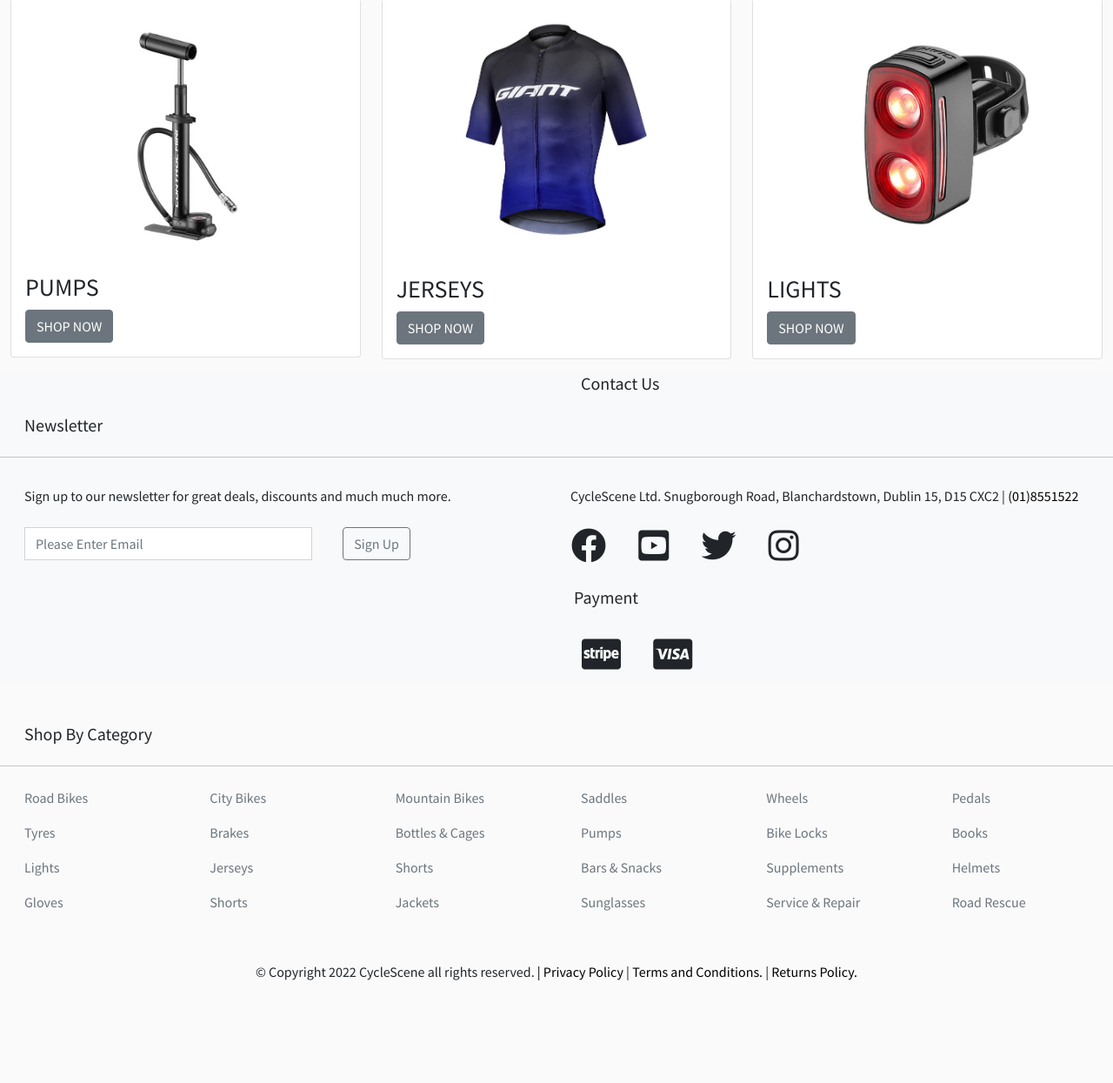
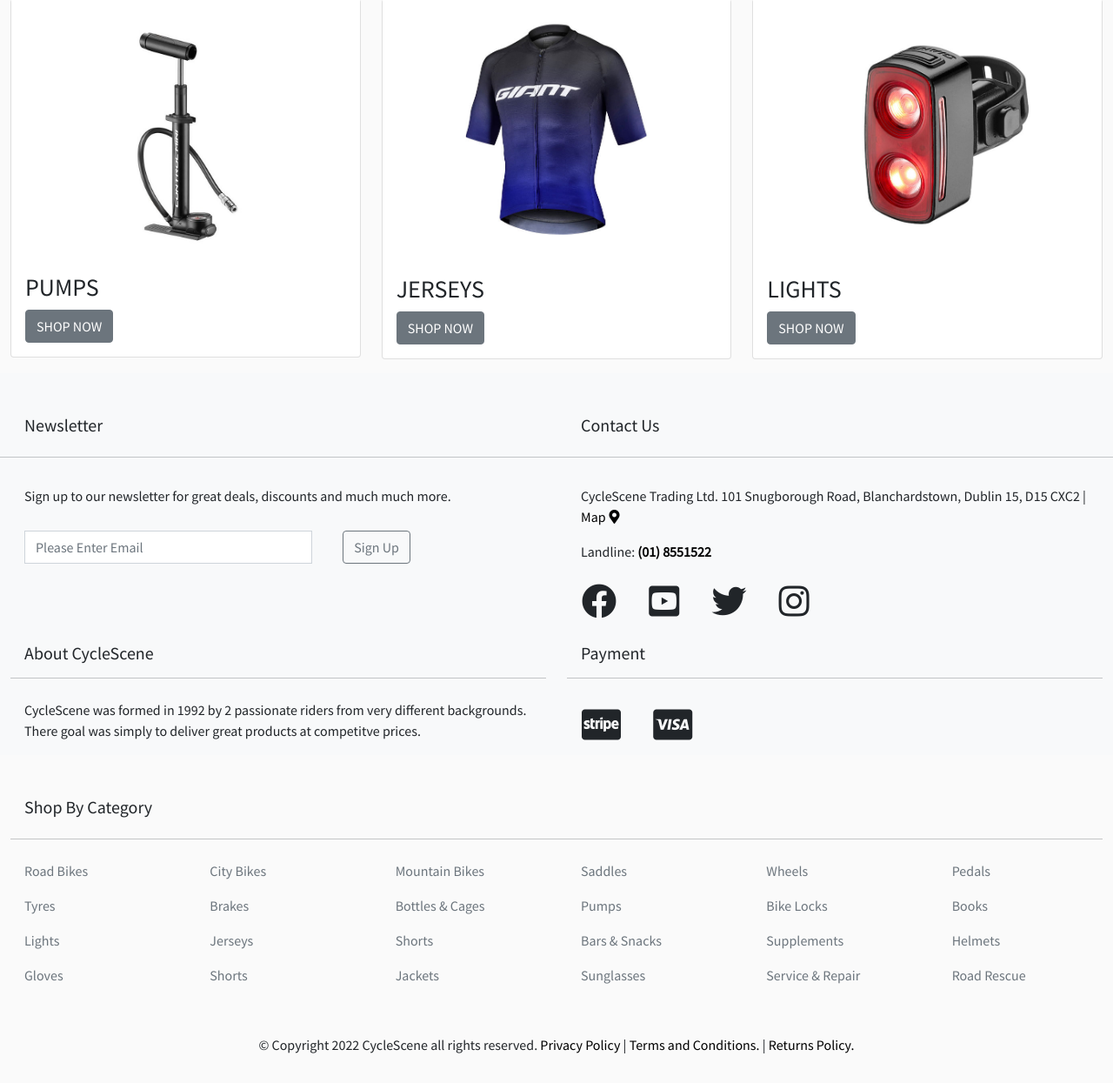
Before and after one commit to KRyan23/CycleScene, a Django app: page / in a window 1280 px wide. Shown: the part 1967-3212 px from the top of the page at 87% size. Before the commit the page ends 3094 px from the top, so only its background shows below. Run offline with Django 3.2, Linux system fonts and the light colour scheme.

Commit message:
finished footer

```diff
--- a/static/css/base.css
+++ b/static/css/base.css
@@ -92,7 +92,7 @@ ul > li {
     color:#6C757D;
 }
 
-.nav-link:hover, .override-link-color:hover, .footer-link:hover, .social-media:hover, .payment-types:hover{
+.nav-link:hover, .override-link-color:hover, .footer-link:hover, .social-media:hover, .payment-types:hover, .maps-location:hover{
     color: orange;
 }
 
@@ -135,9 +135,11 @@ ul > li {
     -moz-background-clip: text;
 }
 
-.newsletter-input-box {
-    width: 225px;
+.text-font-weight {
+    font-weight: 900;
 }
+
+
 
 /* --------- Keyframes Calls -------------- */
 
@@ -199,6 +201,10 @@ ul > li {
     .main-page-quote > h2 {
         font-size: 1em;
     }
+
+    body {
+        font-size: 1.1em;
+    }
 }
   /*- 250px - 320px -*/
   @media only screen and (min-width: 250px) and (max-width: 320px) {
@@ -222,6 +228,14 @@ ul > li {
 
     .main-page-quote > h2 {
         font-size: 1em;
+    }
+
+    body {
+        font-size: 1.1em;
+    }
+
+    .input-group {
+        width: 100%;
     }
 
   }
@@ -249,6 +263,9 @@ ul > li {
         font-size: 1em;
     }
 
+    body {
+        font-size: 1.1em;
+    }
   }
 
   /*- 500px - 767px -*/
--- a/templates/base.html
+++ b/templates/base.html
@@ -205,75 +205,79 @@
 
 
 <!-- footer start-->
-<footer>
-  <div class="desktop-footer bg-light"><!-- start desktop footer-->
+<footer class="panel-primary">
+  <div class="desktop-footer bg-light">
     <div class="container-fluid">
       <div class="row">
         <div class="col-sm-6 col-md-6 col-lg-6 col-xl-6 ">
           <h5 class="mx-3 mt-5">Newsletter</h5>
-
         </div>
         <div class="col-sm-6 col-md-6 col-lg-6 col-xl-6 ">
-        <h5 class="mx-3 desktop-contact-us">Contact Us</h5>
+          <h5 class="mx-3 mt-5 desktop-contact-us">Contact Us</h5>
         </div>
       </div>
     </div>
     <hr>
-
+    <!--Newsletter-->
     <div class="container-fluid">
       <div class="row">
         <div class="col-sm-12 col-md-6 col-lg-6 col-xl-6">
           <p class="mx-3 mt-3">Sign up to our newsletter for great deals, discounts and much much more.</p>
           <div class="input-group w-75 mt-4">
             <label for="email"></label>
-        <input type="text" class="form-control mx-3 " placeholder="Please Enter Email" aria-label="enter email address" aria-describedby="basic-addon2">
+            <input type="email" id="email" class="form-control mt-1 mx-3" placeholder="Please Enter Email"
+              aria-label="enter email address">
             <div class="input-group-append">
-          <button class="btn btn-outline-secondary" type="button">Sign Up</button>
+              <button class="btn btn-outline-secondary mt-1" type="button">Sign Up</button>
             </div>
           </div>
         </div>
-
-    <div class="col-sm-12 col-md-6 col-lg-6 col-xl-6 px-0">
-      <h5 class="mx-4 mt-5 mobile-contact-us">Contact Us</h5>
-      <hr class="mobile-contact-us ">
-      <p class="mx-3 mt-3">CycleScene Ltd. Snugborough Road, Blanchardstown,
-        Dublin 15, D15 CXC2 |<a href="#" class="footer-link"> (01)8551522</a></p>
-        <a class="btn btn-lg" href="https://www.facebook.com/" target="_blank"
-    rel="noopener" aria-label="facebook" title="facebook" role="button">
+        <!--Contact-->
+        <div class="col-sm-12 col-md-6 col-lg-6 col-xl-6 ">
+          <h5 class="mx-3 mt-5 mobile-contact-us">Contact Us</h5>
+          <hr class="mobile-contact-us px-0">
+          <p class="mx-3 mt-3">CycleScene Trading Ltd. 101 Snugborough Road, Blanchardstown,
+            Dublin 15, D15 CXC2 | <a href="https://goo.gl/maps/B68KscoY3XgKWkRD6" class="maps-location">Map<i
+                class="fas fa-map-marker-alt fa-1x mx-1"></i></a></p>
+          <p class="mx-3">Landline:<a href="tel:018551522" class="footer-link"><span class="text-font-weight"> (01) 8551522</span></a></p>
+          <a class="btn btn-lg" href="https://www.facebook.com/" target="_blank" rel="noopener" aria-label="facebook"
+            title="facebook" role="button">
             <i class="fab fa-facebook social-media fa-2x"></i></a>
-    <a class="btn btn-lg" href="https://www.youtube.com/" target="_blank"
-    rel="noopener" aria-label="youtube" title="youtube" role="button">
+          <a class="btn btn-lg" href="https://www.youtube.com/" target="_blank" rel="noopener" aria-label="youtube"
+            title="youtube" role="button">
             <i class="fab fa-youtube-square social-media fa-2x"></i></a>
-    <a class="btn btn-lg" href="https://twitter.com/?lang=en/" target="_blank"
-    rel="noopener" aria-label="twitter" title="twitter" role="button">
+          <a class="btn btn-lg" href="https://twitter.com/?lang=en/" target="_blank" rel="noopener" aria-label="twitter"
+            title="twitter" role="button">
             <i class="fab fa-twitter social-media fa-2x"></i></a>
-  <a class="btn btn-lg" href="https://instagram.com/?lang=en/" target="_blank"
-    rel="noopener" aria-label="instagram" title="instagram" role="button">
+          <a class="btn btn-lg" href="https://instagram.com/?lang=en/" target="_blank" rel="noopener"
+            aria-label="instagram" title="instagram" role="button">
             <i class="fab fa-instagram social-media fa-2x"></i></a>
         </div>
       </div>
     </div>
+    <!--About-->
     <div class="container-fluid">
       <div class="row">
         <div class="col-sm-6 col-md-6 col-lg-6 col-xl-6 ">
-      <h5 class="mx-3"></h5>
-
+          <h5 class="mt-3 mx-3">About CycleScene</h5>
+          <hr>
+          <p class="mx-3 mt-4">CycleScene was formed in 1992 by 2 passionate riders from very different backgrounds.
+            There goal was simply to deliver great products at competitve prices.</p>
         </div>
         <div class="col-sm-6 col-md-6 col-lg-6 col-xl-6 ">
-      <h5 class="mx-2 mt-3">Payment</h5>
-      <a class="btn btn-lg payment-types" href="https://stripe.com/" target="_blank"
-    rel="noopener" aria-label="stripe" title="stripe" role="button">
-      <i class="fab fa-cc-stripe fa-2x mt-3"></i></a>
-      <a class="btn btn-lg payment-types" href="https://www.visa.ie/" target="_blank"
-    rel="noopener" aria-label="visa" title="visa" role="button">
-      <i class="fab fa-cc-visa fa-2x mt-3"></i></a>
+          <h5 class="mt-3 mx-3">Payment</h5>
+          <hr>
+          <a class="btn btn-lg payment-types" href="https://stripe.com/" target="_blank" rel="noopener"
+            aria-label="stripe" title="stripe" role="button">
+            <i class="fab fa-cc-stripe fa-2x mt-2"></i></a>
+          <a class="btn btn-lg payment-types" href="https://www.visa.ie/" target="_blank" rel="noopener"
+            aria-label="visa" title="visa" role="button">
+            <i class="fab fa-cc-visa fa-2x mt-2"></i></a>
         </div>
       </div>
     </div>
-
-</div><!-- end desktop footer-->
-
-
+  </div>
+  <!-- Shop by category -->
   <div class="container-fluid">
     <div class="row">
       <div class="col-md-6 col-lg-6 col-xl-6 pt-5">
@@ -281,9 +285,11 @@
       </div>
     </div>
   </div>
-  <hr>
   <div class="container-fluid">
     <div class="row">
+      <div class="col-xm-12 col-sm-12 col-md-12 col-lg-12 col-xl-12">
+        <hr>
+      </div>
       <div class="col-xm-3 col-sm-6 col-md-2 col-6"><a href="#" class="nav-link">Road Bikes</a></div>
       <div class="col-xm-3 col-sm-6 col-md-2 col-6"><a href="#" class="nav-link ">City Bikes</a></div>
       <div class="col-xm-3 col-sm-6 col-md-2 col-6"><a href="#" class="nav-link">Mountain Bikes</a></div>
@@ -310,21 +316,19 @@
       <div class="col-xm-3 col-sm-6 col-md-2 col-6"> <a href="#" class="nav-link">Road Rescue</a></div>
     </div>
   </div>
-
-
-  <div class="container-fluid mt-5 mb-5 mx-0 my-0">
+  <!--copyright and terms and conditions-->
+  <div class="container-fluid mt-5 mb-3">
     <div class="row">
       <div class="col-sm-12 col-md-12 col-lg-12 col-xl-12 text-center">
-        <p class="text-wrap">© Copyright 2022 CycleScene all rights reserved. <a href="#" class="footer-link">| Privacy Policy</a> | <a href="#" class="footer-link">Terms and Conditions.</a> | <a href="#" class="footer-link">Returns Policy.</a></p>
+        <p class="text-wrap">© Copyright 2022 CycleScene all rights reserved. <a href="#" class="footer-link">Privacy
+            Policy</a> | <a href="#" class="footer-link">Terms and Conditions.</a> | <a href="#"
+            class="footer-link">Returns Policy.</a></p>
       </div>
     </div>
   </div>
-
-<!-- note put the social media and the newsletter on the same row -->
-
 </footer>
-
-<!-- footer end-->
+<!--footer end-->
+<!--scripts-->
 <script src="https://cdn.jsdelivr.net/npm/bootstrap@5.0.2/dist/js/bootstrap.bundle.min.js" integrity="sha384-MrcW6ZMFYlzcLA8Nl+NtUVF0sA7MsXsP1UyJoMp4YLEuNSfAP+JcXn/tWtIaxVXM" crossorigin="anonymous"></script>
   <script src="https://code.jquery.com/jquery-3.6.0.min.js" integrity="sha256-/xUj+3OJU5yExlq6GSYGSHk7tPXikynS7ogEvDej/m4=" crossorigin="anonymous"></script>
 
```
Lines whose indentation alone changed are shown as unchanged.
